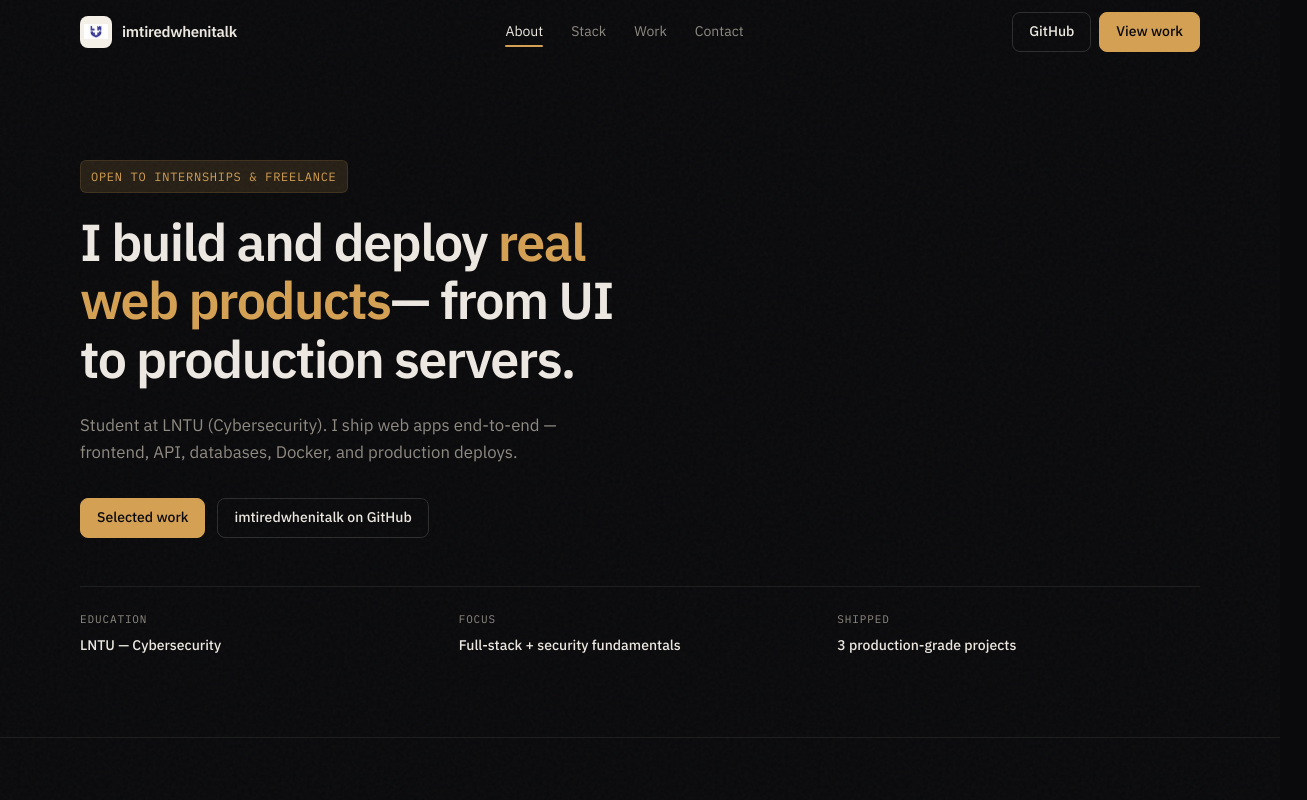
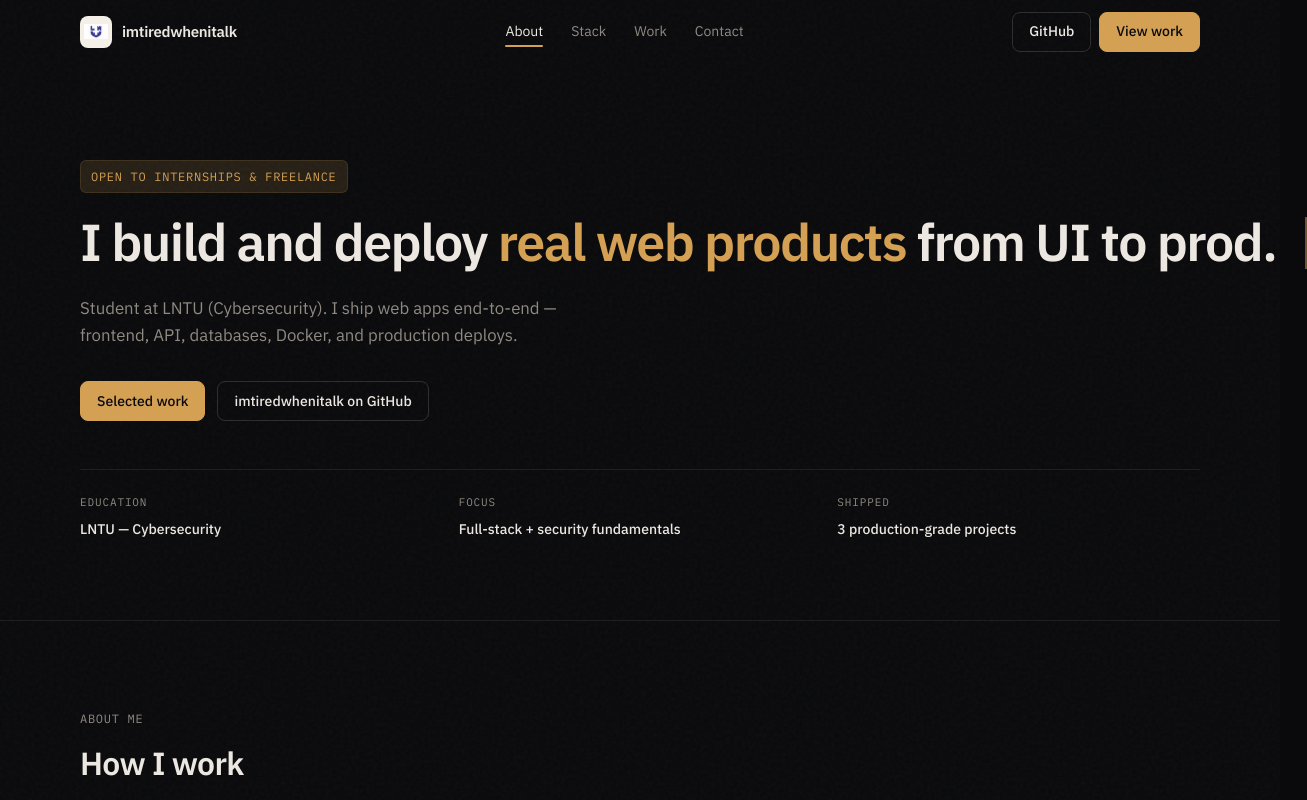
Before and after one commit to imtiredwhenitalk/portfolio, a React (Vite) app in the folder portfolio-react/: page / in a window 1280 px wide. Shown: the top 800 px of the page, 1307 px wide, since content can reach past the window. Built offline with nearby package versions, Linux system fonts and the light colour scheme.

Commit message:
Add Typing animation to hero and change style

```diff
--- a/portfolio-react/src/App.css
+++ b/portfolio-react/src/App.css
@@ -182,3 +182,44 @@
     border-right-color: var(--border);
   }
 }
+/* Typing effect styles */
+.typing {
+  display: inline-block;
+  white-space: pre;
+  min-width: 2px;
+  position: relative;
+}
+
+/* Blinking '|' cursor for typing effect using a generated ::after element */
+.typing::after {
+  content: '|';
+  display: inline-block;
+  width: 0.7ch;
+  height: 1em;
+  vertical-align: -0.15em;
+  color: var(--accent);
+  animation: blink 1s steps(2, start) infinite;
+  /* slight left offset to hug the end of text better */
+  margin-left: 2px;
+}
+
+@media (prefers-reduced-motion: reduce) {
+  .typing::after {
+    animation: none !important;
+  }
+}
+
+/* .cursor class uses a real | as text content, so style it the same way */
+.cursor {
+  color: var(--accent);
+  animation: blink 1s steps(2, start) infinite;
+}
+
+@keyframes blink {
+  0%, 100% {
+    opacity: 1;
+  }
+  50% {
+    opacity: 0;
+  }
+}
--- a/portfolio-react/src/components/About.jsx
+++ b/portfolio-react/src/components/About.jsx
@@ -7,7 +7,7 @@ export default function About() {
       <div className="shell">
         <Reveal>
           <header className="section-head">
-            <p className="section-label">01 — About</p>
+            <p className="section-label">About me</p>
             <h2 id="about-heading">How I work</h2>
           </header>
         </Reveal>
--- a/portfolio-react/src/components/Contact.jsx
+++ b/portfolio-react/src/components/Contact.jsx
@@ -9,7 +9,7 @@ export default function Contact() {
       <div className="shell">
         <Reveal>
           <header className="section-head">
-            <p className="section-label">04 — Contact</p>
+            <p className="section-label">Contact me</p>
             <h2 id="contact-heading">Let&apos;s talk</h2>
             <p className="section-desc text-muted">
               Internships, freelance, or just feedback on a repo — reach out on Telegram or GitHub.
--- a/portfolio-react/src/components/Hero.jsx
+++ b/portfolio-react/src/components/Hero.jsx
@@ -1,34 +1,104 @@
+import { useState, useEffect, useRef } from 'react';
 import { site } from '../data/site';
 import Reveal from './Reveal';
+
+// Тайп еффект для головного заголовка hero
+function TypingEffect({ segments, speed = 42, className = '' }) {
+  const [displayedLength, setDisplayedLength] = useState(0);
+  const [done, setDone] = useState(false);
+  const intervalRef = useRef(null);
+
+  // З'єднуємо текст в один рядок
+  const flatText = segments.map((s) => s.text).join('');
+  const totalLength = flatText.length;
+
+  useEffect(() => {
+    if (displayedLength < totalLength) {
+      intervalRef.current = setTimeout(() => {
+        setDisplayedLength((len) => len + 1);
+      }, speed);
+    } else {
+      setDone(true);
+    }
+    return () => clearTimeout(intervalRef.current);
+  }, [displayedLength, speed, totalLength]);
+
+  // Формуємо масив сегментів для виводу (акцент/звичайний текст)
+  const charSegments = [];
+  let segIdx = 0, charIdx = 0, charsSoFar = 0;
+  while (charsSoFar < displayedLength && segIdx < segments.length) {
+    const seg = segments[segIdx];
+    const remaining = displayedLength - charsSoFar;
+    const take = Math.min(seg.text.length - charIdx, remaining);
+    if (take > 0) {
+      charSegments.push({
+        accent: seg.accent,
+        text: seg.text.slice(charIdx, charIdx + take)
+      });
+      charIdx += take;
+      charsSoFar += take;
+    }
+    if (charIdx >= seg.text.length) {
+      segIdx += 1;
+      charIdx = 0;
+    }
+  }
+
+  return (
+    <span className={`typing ${className}`}>
+      {charSegments.map((seg, i) =>
+        seg.accent ? (
+          <span className="hero-title-accent" key={i}>{seg.text}</span>
+        ) : (
+          <span key={i}>{seg.text}</span>
+        )
+      )}
+      <span
+        className="cursor"
+        aria-hidden
+        style={{
+          marginLeft: '1px',
+          visibility: done ? 'hidden' : 'visible',
+        }}
+      >|</span>
+    </span>
+  );
+}
 
 export default function Hero() {
   return (
     <section className="hero" aria-label="Introduction">
       <div className="shell">
-        <Reveal className="hero-eyebrow" delay={0}>
+        <Reveal className="hero-block">
+          <div className="hero-block-inner">
+            <div className="hero-eyebrow-wrapper">
               <span className="eyebrow">Open to internships & freelance</span>
-        </Reveal>
+            </div>
 
-        <Reveal as="h1" className="hero-title" delay={80}>
-          I build and deploy
-          <span className="hero-title-accent"> real web products</span>
-          — from UI to production servers.
-        </Reveal>
+            <h1 className="hero-title">
+              <TypingEffect
+                segments={[
+                  { text: 'I build and deploy' },
+                  { text: ' real web products', accent: true },
+                  { text: ' from UI to prod.'}
+                ]}
+              />
+            </h1>
 
-        <Reveal className="hero-lead" delay={160}>
+            <div className="hero-lead">
               <p>{site.description}</p>
-        </Reveal>
+            </div>
 
-        <Reveal className="hero-cta" delay={240}>
+            <div className="hero-cta">
               <a className="btn btn-accent" href="#work">
                 Selected work
               </a>
               <a className="btn btn-ghost" href={site.github} target="_blank" rel="noreferrer">
                 {site.githubHandle} on GitHub
               </a>
-        </Reveal>
+            </div>
 
-        <Reveal className="hero-stats" delay={320}>
+            <div className="hero-stats">
               <dl className="stat-row">
                 <div>
                   <dt>Education</dt>
@@ -43,6 +113,8 @@ export default function Hero() {
                   <dd>3 production-grade projects</dd>
                 </div>
               </dl>
+            </div>
+          </div>
         </Reveal>
       </div>
     </section>
--- a/portfolio-react/src/components/Projects.jsx
+++ b/portfolio-react/src/components/Projects.jsx
@@ -8,7 +8,7 @@ export default function Projects() {
       <div className="shell">
         <Reveal>
           <header className="section-head">
-            <p className="section-label">03 — Work</p>
+            <p className="section-label">My projects</p>
             <h2 id="work-heading">Selected projects</h2>
             <p className="section-desc text-muted">
               Case studies with what shipped, what broke in prod, and how it was fixed.
--- a/portfolio-react/src/components/Skills.jsx
+++ b/portfolio-react/src/components/Skills.jsx
@@ -7,8 +7,8 @@ export default function Skills() {
       <div className="shell">
         <Reveal>
           <header className="section-head">
-            <p className="section-label">02 — Stack</p>
-            <h2 id="skills-heading">Tools I reach for</h2>
+            <p className="section-label">Stack i use in my projects</p>
+            <h2 id="skills-heading">Tools I use</h2>
           </header>
         </Reveal>
 
--- a/portfolio-react/src/styles.css
+++ b/portfolio-react/src/styles.css
@@ -771,3 +771,47 @@ main,
   }
 
 }
+
+/* Typing effect styles */
+.typing {
+  display: inline-block;
+  white-space: pre;
+  min-width: 2px;
+  position: relative;
+}
+
+@media (prefers-reduced-motion: reduce) {
+  .typing {
+    animation: none !important;
+  }
+  .typing::after {
+    animation: none !important;
+  }
+}
+
+/* Single blinking cursor, always at the end of .typing text.
+   Remove .cursor class/element support, and always use a pseudo-element. */
+.typing::after {
+  content: '';
+  display: inline-block;
+  width: 1ch;
+  height: 1em;
+  vertical-align: -0.15em;
+  background: none;
+  border-right: 2px solid var(--accent);
+  animation: blink 0.6s steps(2, start) infinite; /* бліки швидші */
+}
+
+/* Remove old .cursor support */
+.cursor {
+  display: none !important;
+}
+
+@keyframes blink {
+  0%, 100% {
+    opacity: 1;
+  }
+  50% {
+    opacity: 0;
+  }
+}
```
Also changed, not shown: portfolio-react/src/components/Header.jsx (+48 -6 lines). Lines whose indentation alone changed are shown as unchanged.
